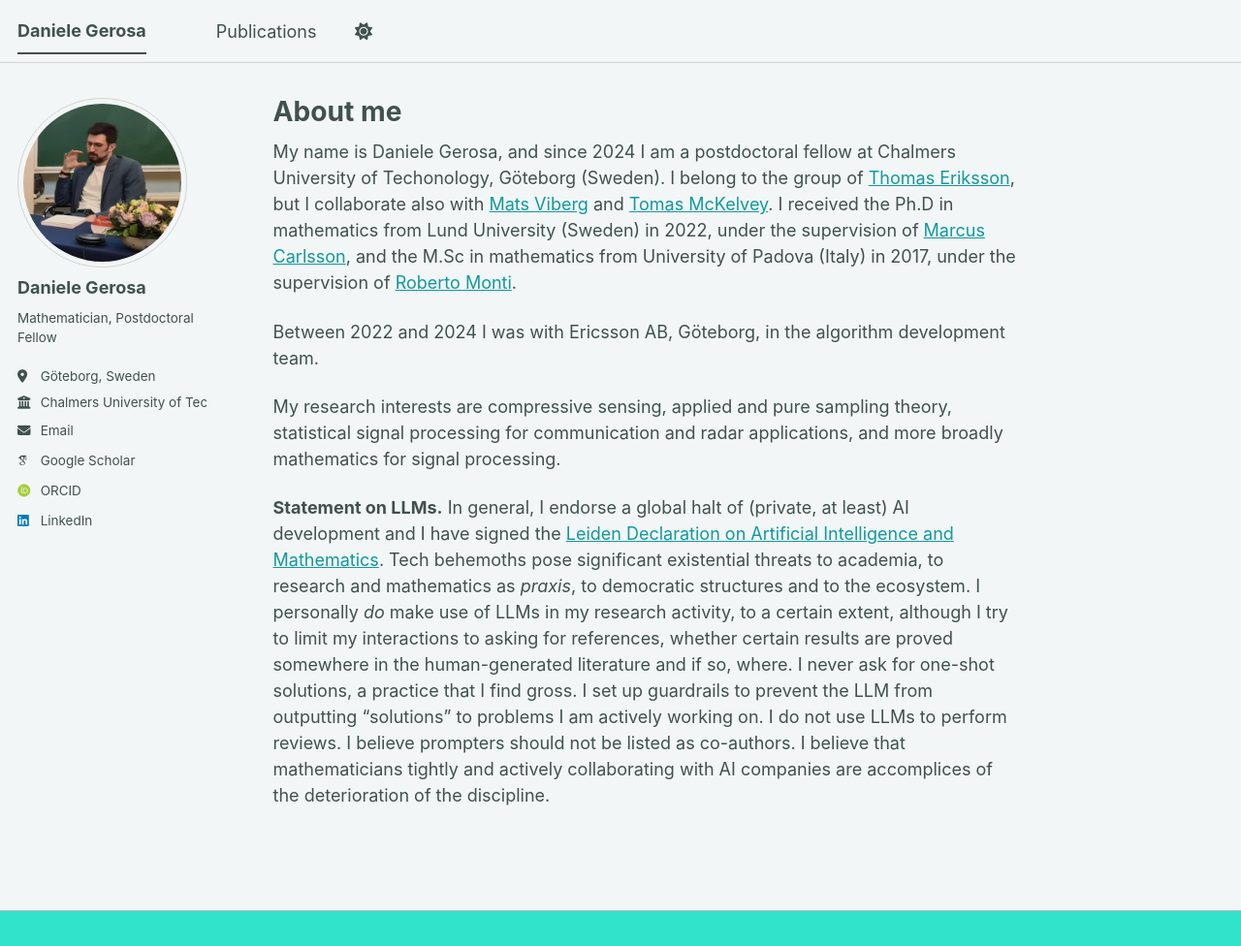
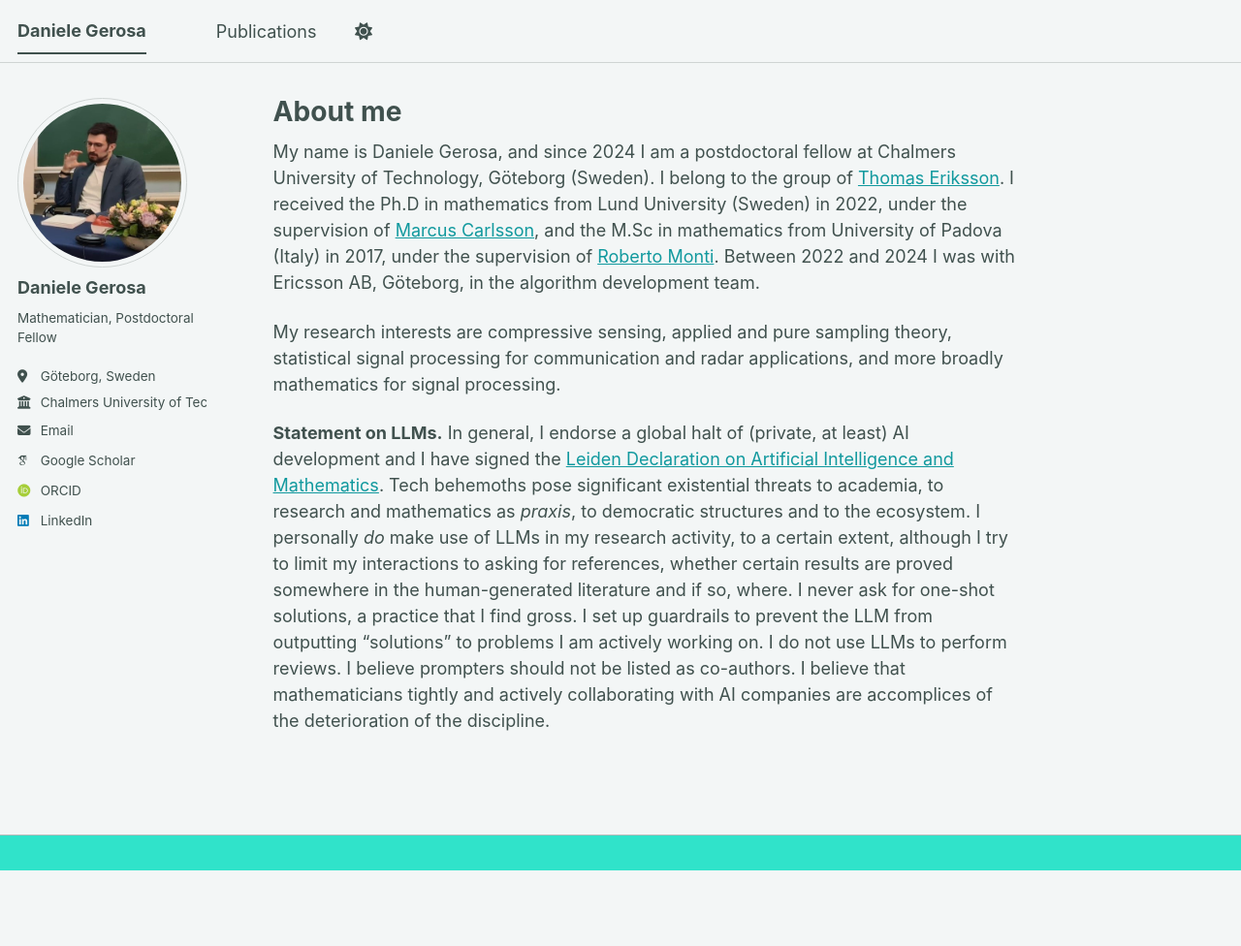
Before and after one commit to dagerosa/dagerosa.github.io, a Jekyll site: the page built from _pages/about.md, in a window 1280 px wide and 976 px high. Shown: the whole window at 97% size. Built offline with Jekyll 4.4.1, drawn with Linux system fonts in a browser that asks for light colours; some web fonts are replaced; a script bundle is joined from its source files by our own code; library files that are not in the unit come from our copies.

Commit message:
Update about.md

```diff
--- a/_pages/about.md
+++ b/_pages/about.md
@@ -7,9 +7,7 @@ redirect_from:
   - /about.html
 ---
 
-My name is Daniele Gerosa, and since 2024 I am a postdoctoral fellow at Chalmers University of Techonology, Göteborg (Sweden). I belong to the group of [Thomas Eriksson](https://www.chalmers.se/en/persons/thomase/), but I collaborate also with [Mats Viberg](https://www.bth.se/english/staff-landing-page/mats-viberg) and [Tomas McKelvey](https://www.chalmers.se/en/persons/mckelvey/). I received the Ph.D in mathematics from Lund University (Sweden) in 2022, under the supervision of [Marcus Carlsson](https://www.lunduniversity.lu.se/lucat/user/7240ab1d6ba79a9dafc458e7602b150e), and the M.Sc in mathematics from University of Padova (Italy) in 2017, under the supervision of [Roberto Monti](https://www.math.unipd.it/~monti/index.html).
-
-Between 2022 and 2024 I was with Ericsson AB, Göteborg, in the algorithm development team.
+My name is Daniele Gerosa, and since 2024 I am a postdoctoral fellow at Chalmers University of Technology, Göteborg (Sweden). I belong to the group of [Thomas Eriksson](https://www.chalmers.se/en/persons/thomase/). I received the Ph.D in mathematics from Lund University (Sweden) in 2022, under the supervision of [Marcus Carlsson](https://www.lunduniversity.lu.se/lucat/user/7240ab1d6ba79a9dafc458e7602b150e), and the M.Sc in mathematics from University of Padova (Italy) in 2017, under the supervision of [Roberto Monti](https://www.math.unipd.it/~monti/index.html). Between 2022 and 2024 I was with Ericsson AB, Göteborg, in the algorithm development team.
 
 My research interests are compressive sensing, applied and pure sampling theory, statistical signal processing for communication and radar applications, and more broadly mathematics for signal processing.
 
```
